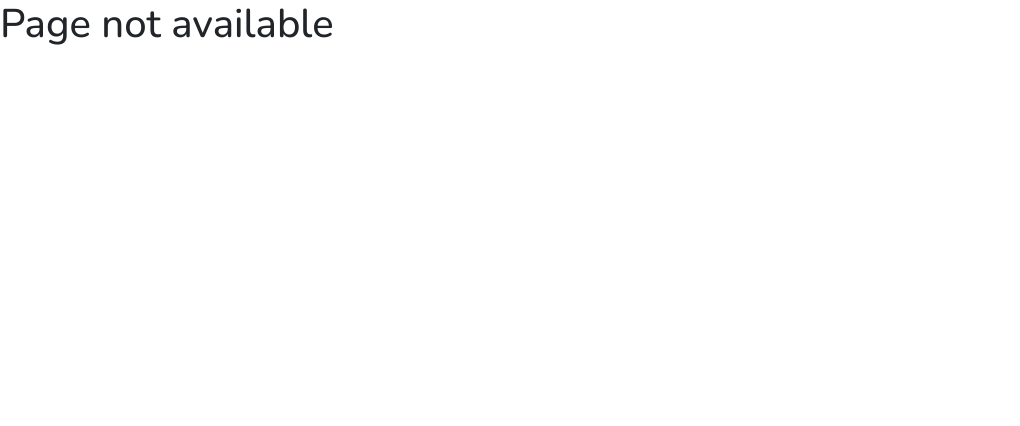
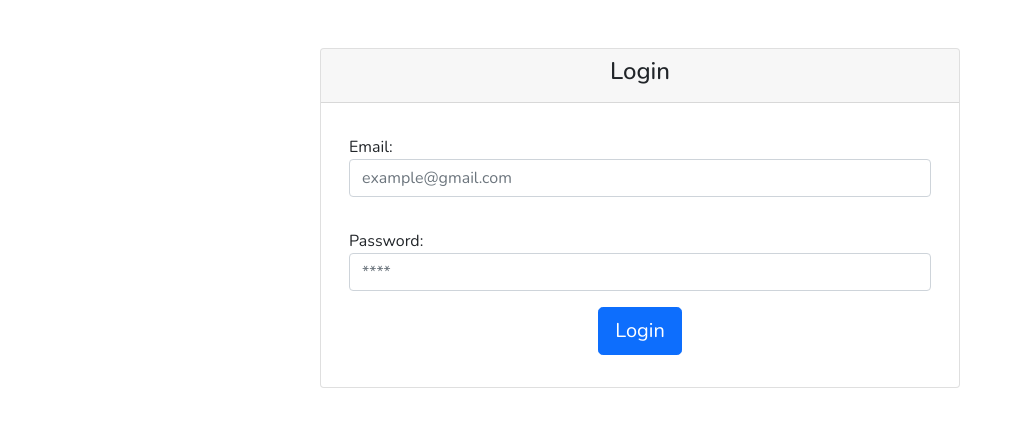
Before and after one commit to youngmikec/react-crm-dashboard, a React (Create React App) app: page / in a window 1280 px wide. Shown: the top 426 px of the page, without its empty margins (0-1020 px from the left). Built offline with nearby package versions, Linux system fonts and the light colour scheme.

Commit message:
modified app.js

```diff
--- a/src/App.js
+++ b/src/App.js
@@ -4,6 +4,9 @@ import 'react-toastify/dist/ReactToastify.css';
 
 //Routes
 import {appRoutes, privateRoutes} from './routes';
+
+// login page
+import Login from './pages/login';
 
 import './App.css';
 import { isAuthenticated } from './utils';
@@ -41,7 +44,7 @@ function App() {
             getRoutes(appRoutes)
           )
         }
-        <Route exact path="*" element={<h1>Page not available</h1>} />
+        <Route exact path="*" element={<Login auth={{ authenticated, setAuthenticated }} />} />
       </Routes>
     </Router>
   );
```
